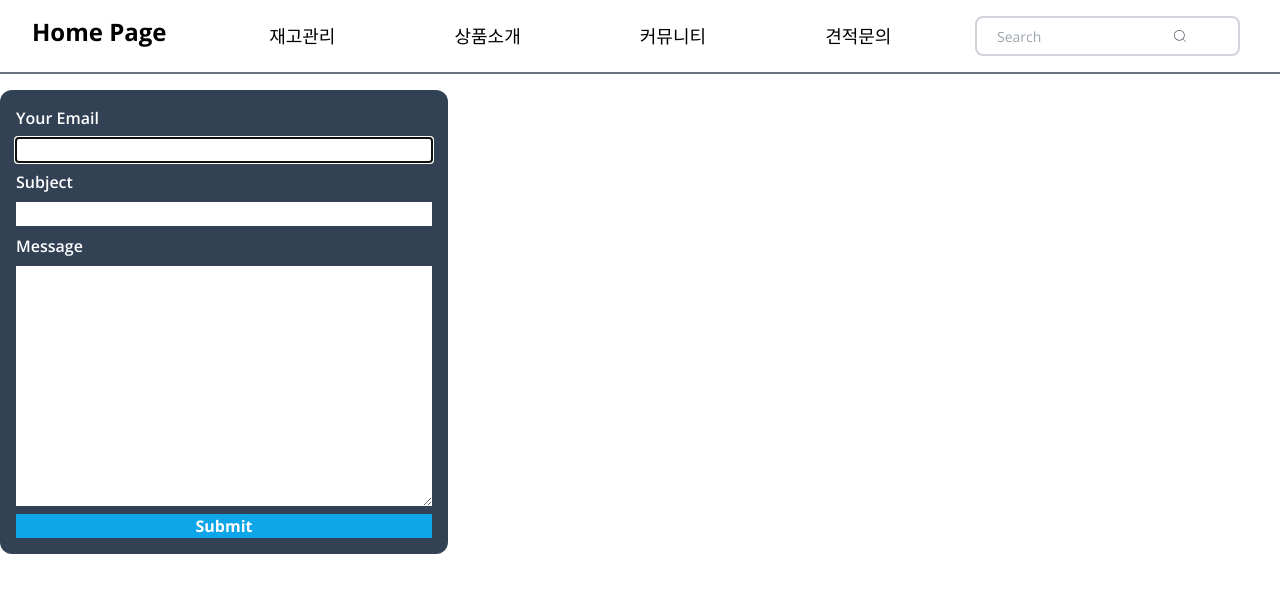
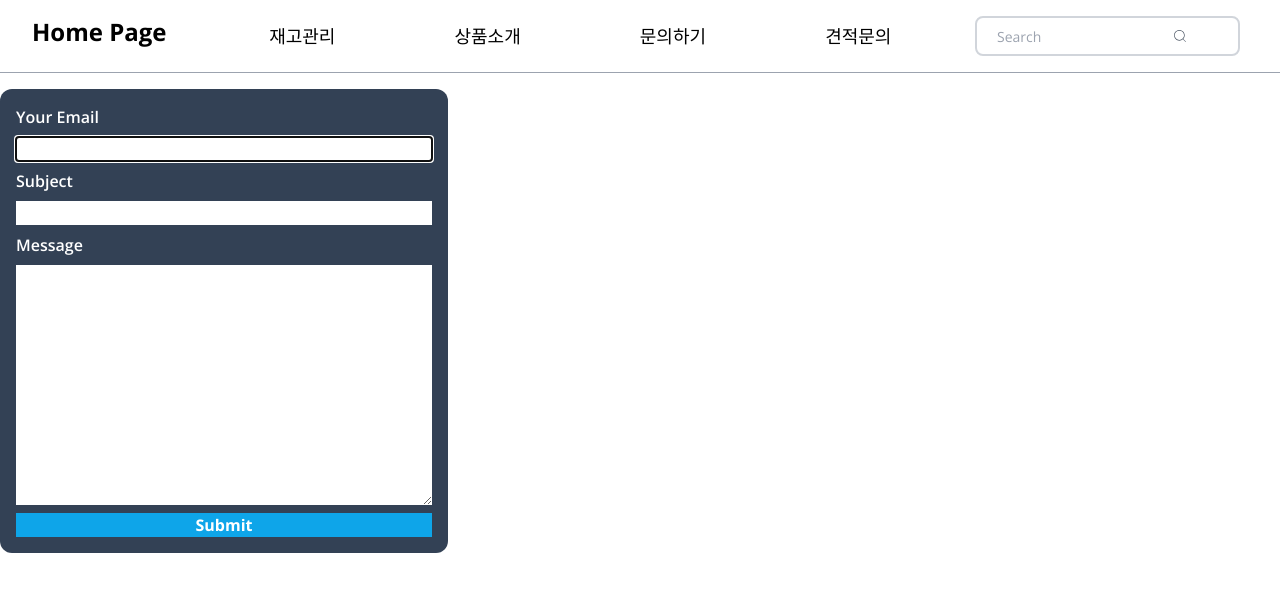
Before and after one commit to vpvm96/Factory-Project, a Next.js app: page /enquiry in a window 1280 px wide. Shown: the top 592 px of the page. Built offline with nearby package versions, Linux system fonts and the light colour scheme.

Commit message:
fix: Header border-bottom css 조정

```diff
--- a/components/Header.tsx
+++ b/components/Header.tsx
@@ -4,14 +4,14 @@ import SearchInput from "./SearchInput";
 
 export default function Header() {
   return (
-    <header className="flex border-b-2 border-b-gray-500 p-4">
+    <header className="flex border-b border-b-gray-400 p-4">
       <div className="w-1/5 px-4 text-2xl font-bold ">
         <Link href="/">Home Page</Link>
       </div>
       <nav className="flex w-4/5 items-center justify-around text-lg">
         <Link href="/management">재고관리</Link>
         <Link href="/products">상품소개</Link>
-        <Link href="">커뮤니티</Link>
+        <Link href="counselling">문의하기</Link>
         <Link href="/enquiry">견적문의</Link>
       </nav>
       <div className="w-1/3 px-2">
```
